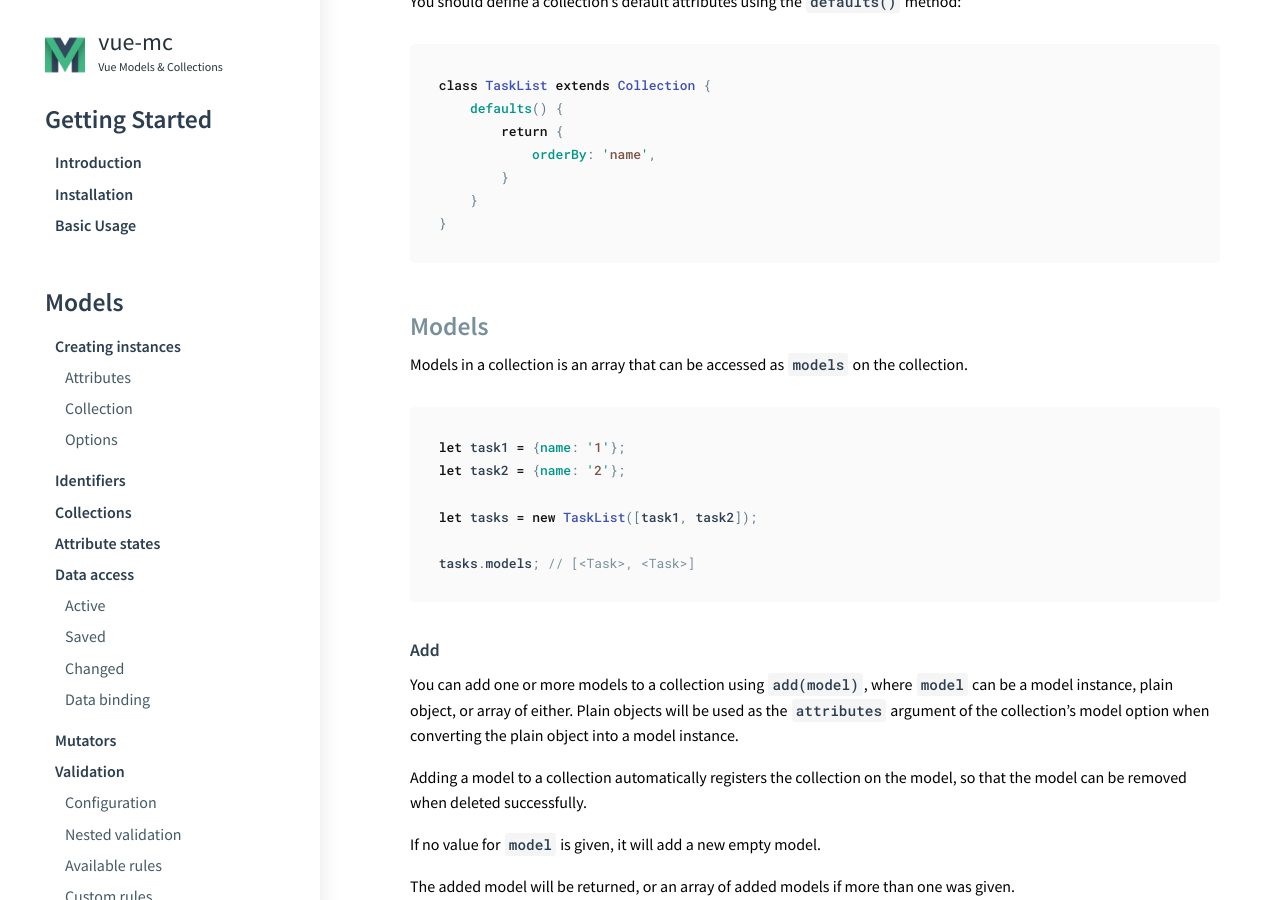
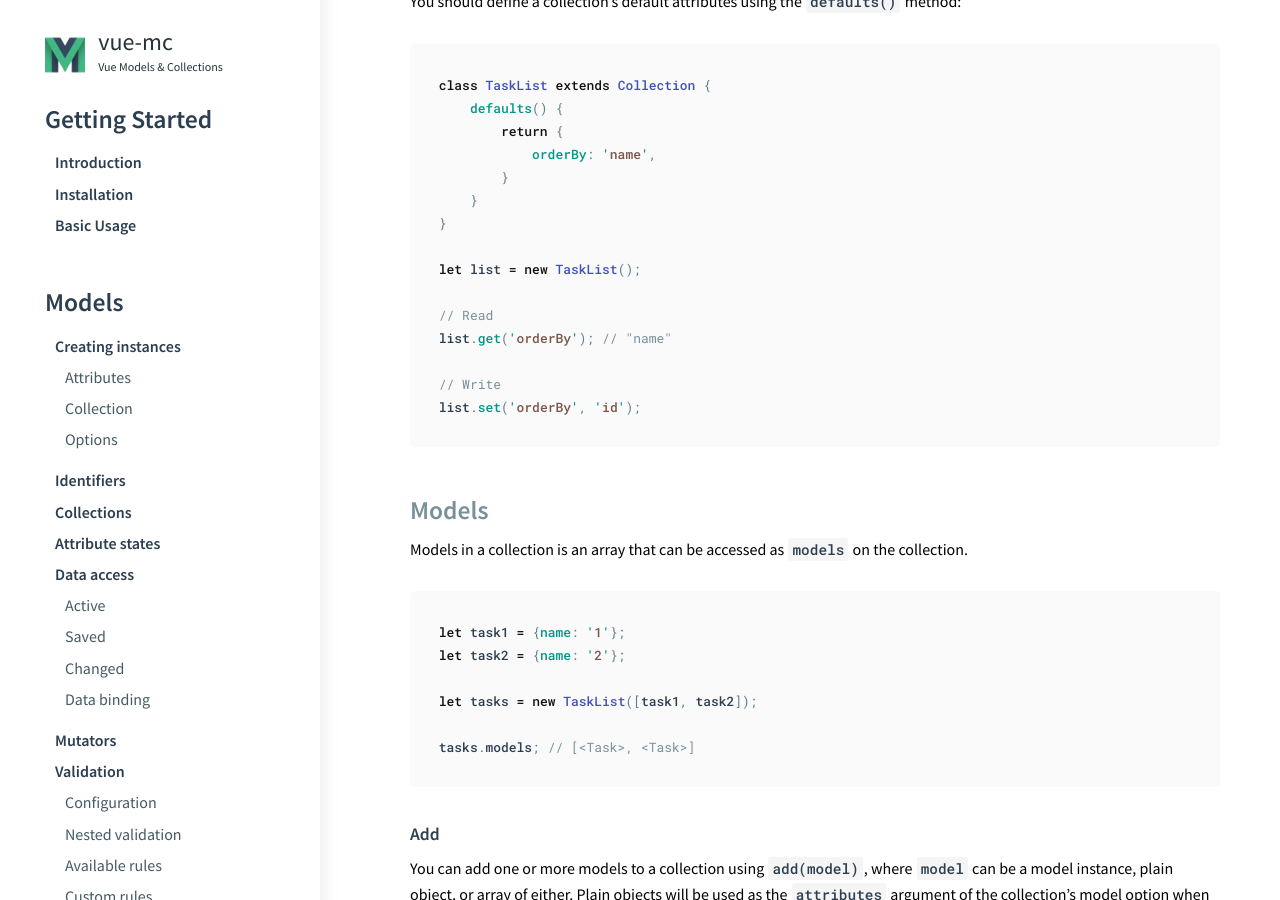
Before and after one commit to FiguredLimited/vue-mc, a Jekyll site: the page built from docs/templates/main.md, in a window 1280 px wide and 900 px high, scrolled down 27817 px. Built offline with Jekyll 4.4.1, drawn with Linux system fonts in a browser that asks for light colours.

Commit message:
Add get/set to collection attributes

```diff
--- a/docs/_includes/collections.md
+++ b/docs/_includes/collections.md
@@ -93,6 +93,14 @@ class TaskList extends Collection {
         }
     }
 }
+
+let list = new TaskList();
+
+// Read
+list.get('orderBy'); // "name"
+
+// Write
+list.set('orderBy', 'id');
 
 {% endhighlight %}
 
```
